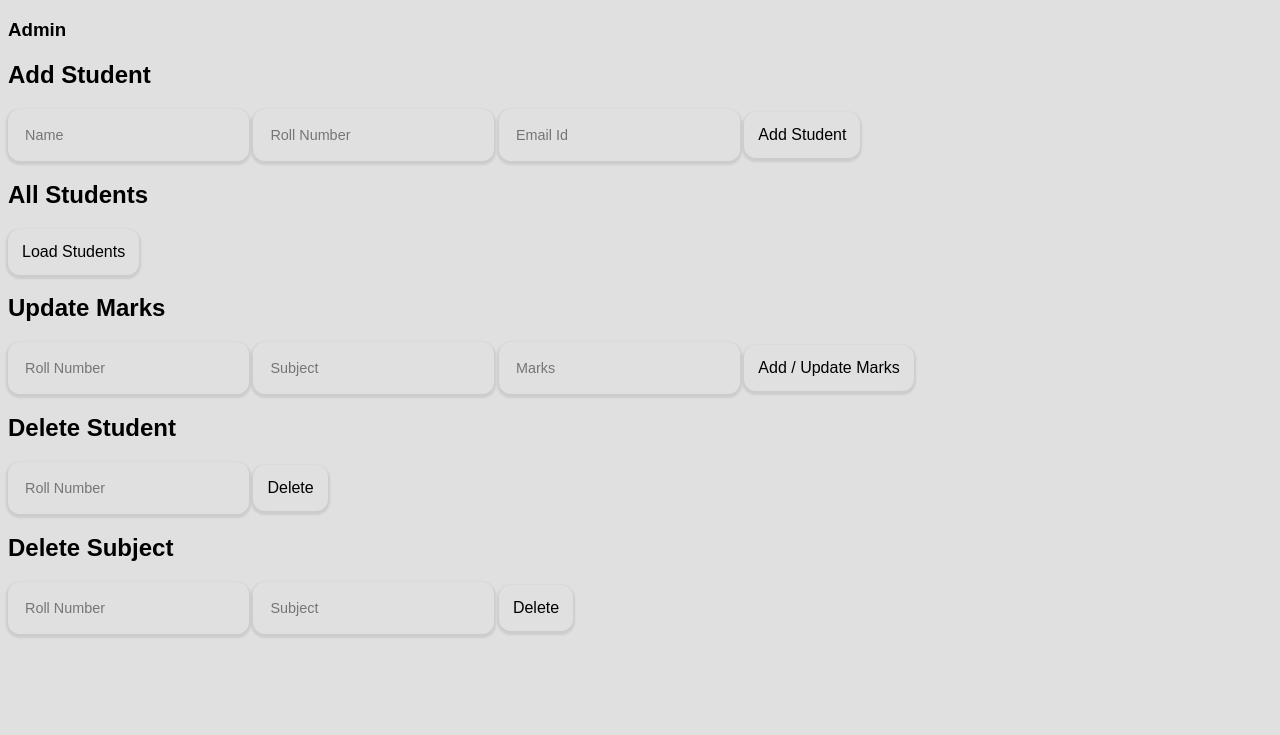
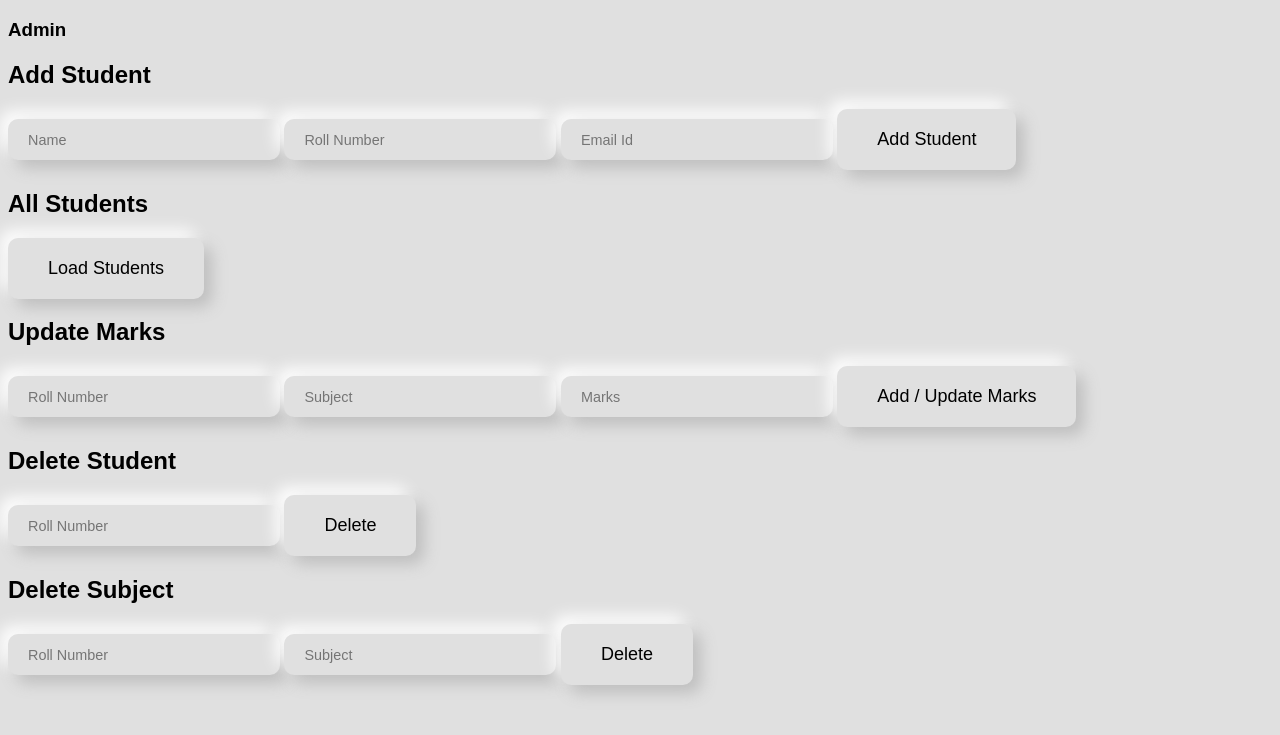
Before and after one commit to giingerr01/mark-registry-web, a website: page frontend/index.html in a window 1280 px wide. Shown: the part 61-796 px from the top of the page. Drawn offline with Linux system fonts and the light colour scheme.

Commit message:
feat: neumorphic ui design implemation

```diff
--- a/frontend/style.css
+++ b/frontend/style.css
@@ -3,15 +3,19 @@ body {
   background: #e0e0e0;
   height: 100vh;
   font-family: sans-serif;
+  font-weight: 500;
 }
 
 input {
-  all: unset;
-  padding: 15px;
-  border: 2px solid transparent;
-  border-radius: 12px;
-  box-shadow: 0px 2px 2px 2px rgba(0, 0, 0, 0.088);
-  transition: border .3s ease-in-out;
+  background: #e0e0e0;
+  border-radius: 10px;
+  border: none;
+  box-shadow: 8px 8px 16px #bebebe,
+    -8px -8px 16px #ffffff;
+  padding: 10px 20px;
+  font-size: 18px;
+  cursor: pointer;
+  transition: all 0.2s ease-in-out;
 }
 
 input:focus {
@@ -23,9 +27,17 @@ input::placeholder {
 }
 
 button {
-  all: unset;
-  padding: 12px;
-  border: 2px solid transparent;
-  border-radius: 12px;
-  box-shadow: 0px 2px 2px 2px rgba(0, 0, 0, 0.088);
+  background: #e0e0e0;
+  border-radius: 10px;
+  border: none;
+  box-shadow: 8px 8px 16px #bebebe,
+    -8px -8px 16px #ffffff;
+  padding: 20px 40px;
+  font-size: 18px;
+  cursor: pointer;
+  transition: all 0.2s ease-in-out;
 }
+
+.h1 {
+  margin-top: 10px;
+}
```
